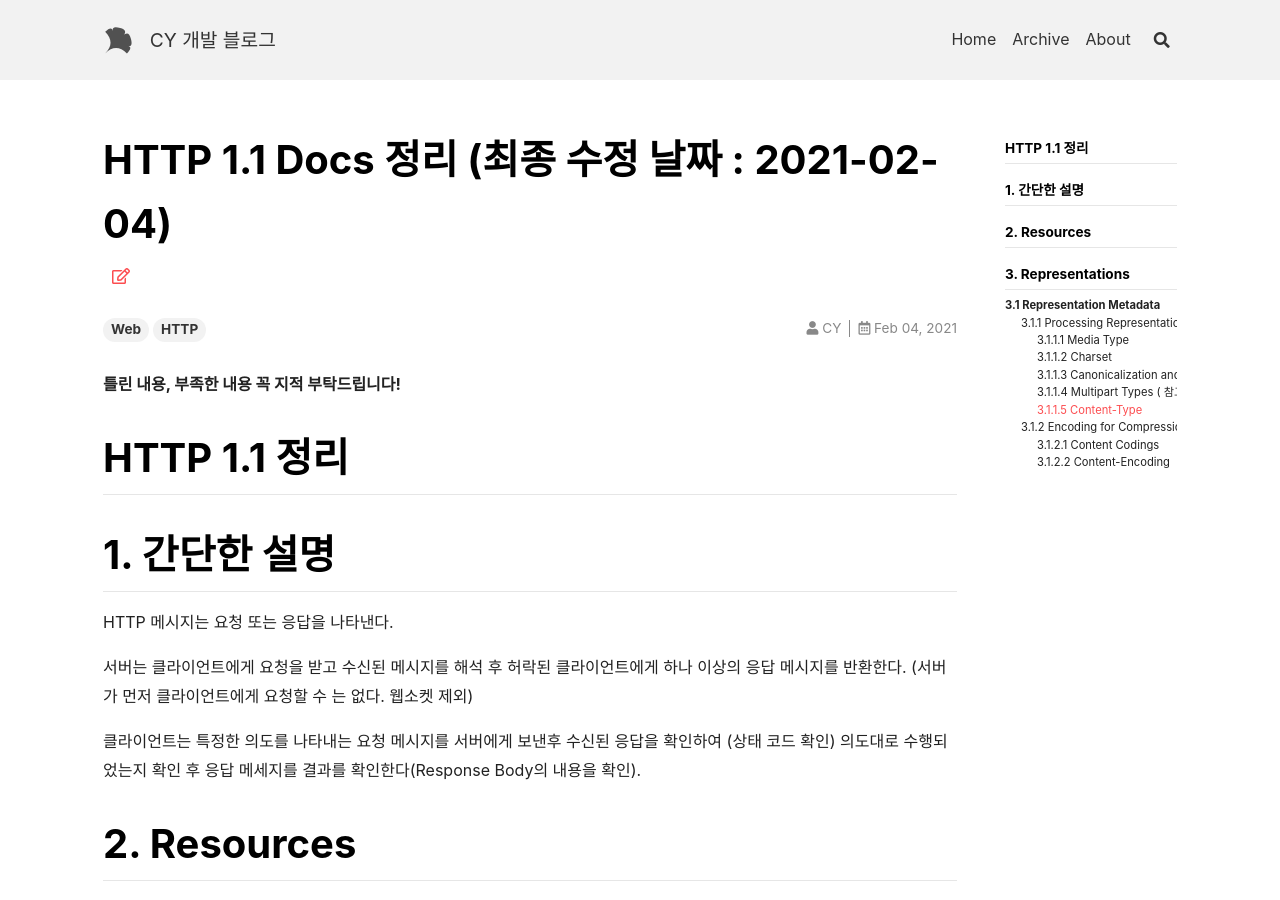
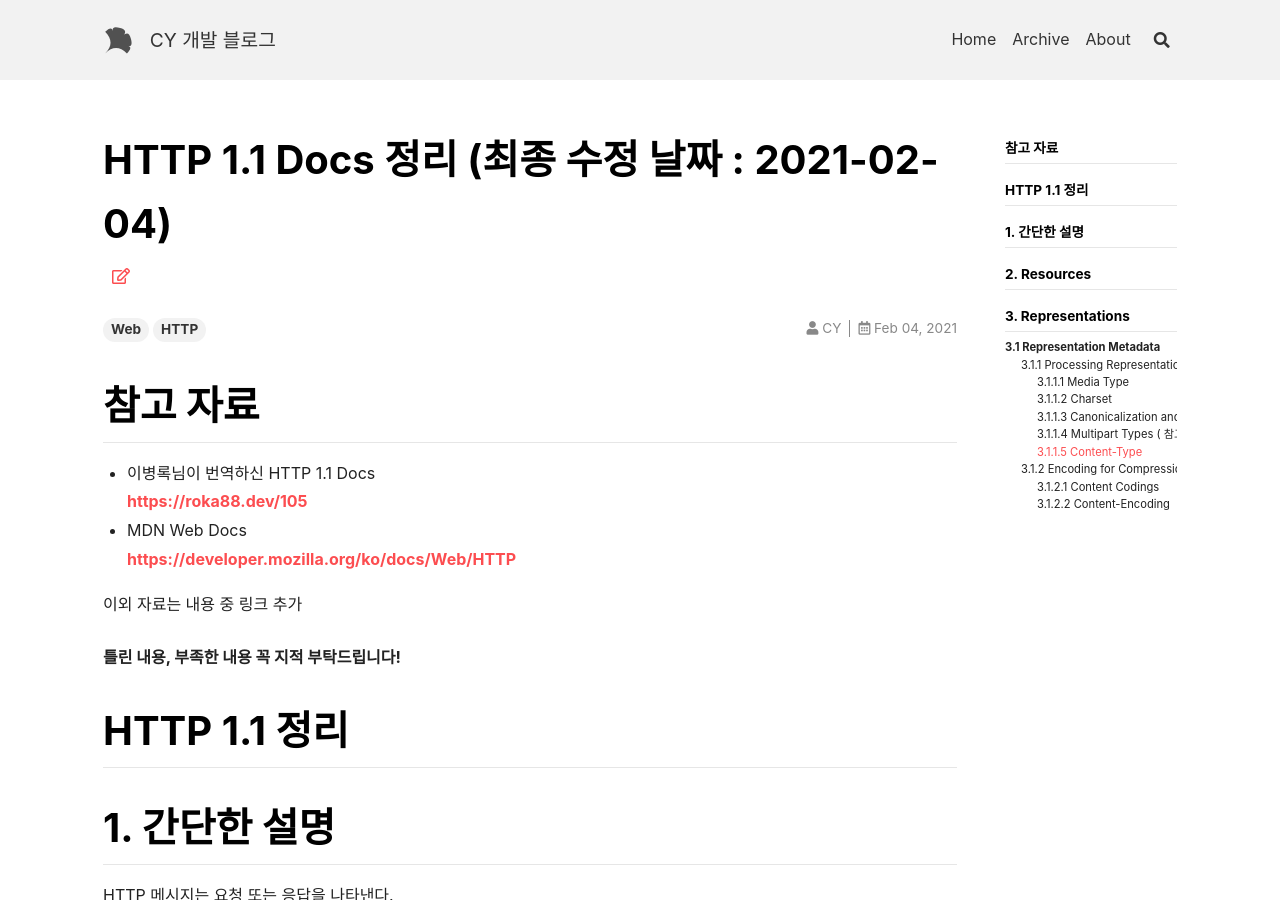
Before and after one commit to lcy960729/blog.maker, a Jekyll site: the page built from _posts/Study/2021-02-04-HTTP1-1정리.md, in a window 1280 px wide and 900 px high. Built offline with Jekyll 4.4.1, drawn with Linux system fonts in a browser that asks for light colours; nearby versions of some CDN libraries; comment, search, counter and statistics services are not loaded.

Commit message:
Upload Post => Http 1.1 docs

```diff
--- a/_posts/Study/2021-02-04-HTTP1-1정리.md
+++ b/_posts/Study/2021-02-04-HTTP1-1정리.md
@@ -5,6 +5,13 @@ categories: study
 author: CY
 key: HTTP 1.1 Docs 정리
 ---
+# 참고 자료
+* 이병록님이 번역하신 HTTP 1.1 Docs
+  [https://roka88.dev/105](https://roka88.dev/105)
+* MDN Web Docs
+  [https://developer.mozilla.org/ko/docs/Web/HTTP](https://developer.mozilla.org/ko/docs/Web/HTTP)
+
+이외 자료는 내용 중 링크 추가
 ##### 틀린 내용, 부족한 내용 꼭 지적 부탁드립니다!
 
 # HTTP 1.1 정리
```
